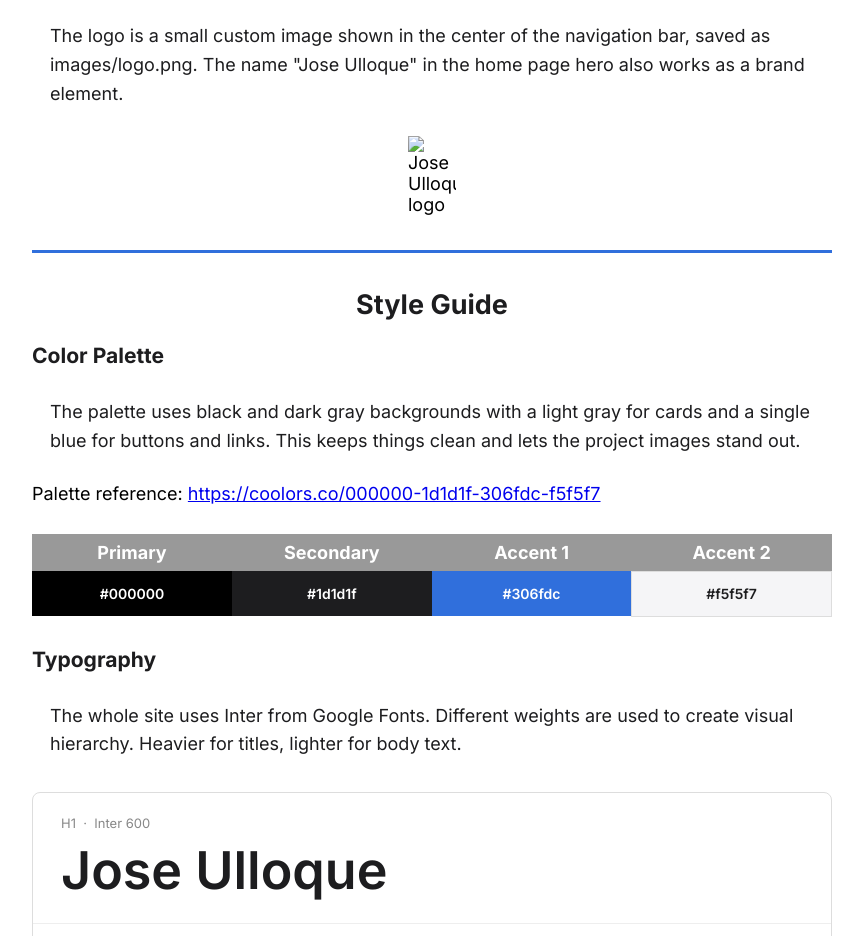
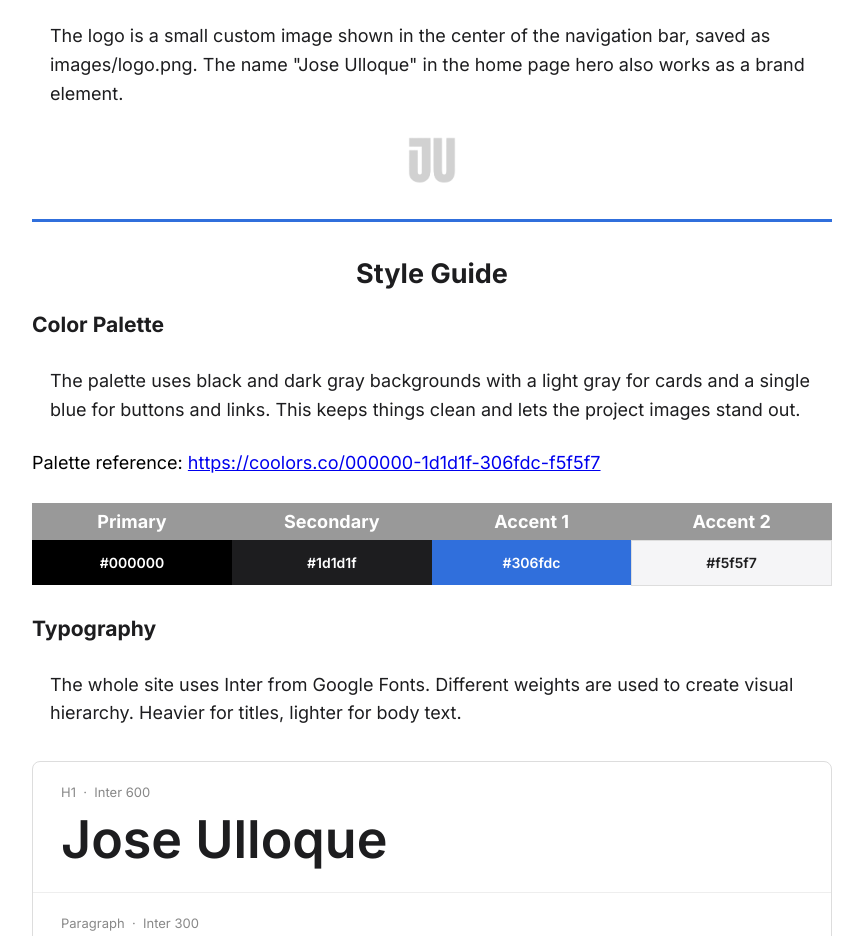
Before and after one commit to jguoliv/wdd131-olivares, a plain HTML site: page portafolio/siteplan/site-plan.html in a window 1280 px wide. Shown: the part 1960-2896 px from the top of the page, without its empty margins (208-1071 px from the left). Drawn offline with Linux system fonts and the light colour scheme; the site is published under a folder, as on GitHub Pages, so addresses that start at the root find nothing; files whose address does not match are found by name.

Commit message:
logo fix

```diff
--- a/portafolio/siteplan/site-plan.html
+++ b/portafolio/siteplan/site-plan.html
@@ -86,7 +86,7 @@
       saved as images/logo.png. The name "Jose Ulloque" in the home page hero also
       works as a brand element.
     </p>
-    <img src="/portafolio/images/logo.png" alt="Jose Ulloque logo" width="48" />
+    <img src="../images/logo.png" alt="Jose Ulloque logo" width="48" />
 
 
     <hr />
```
